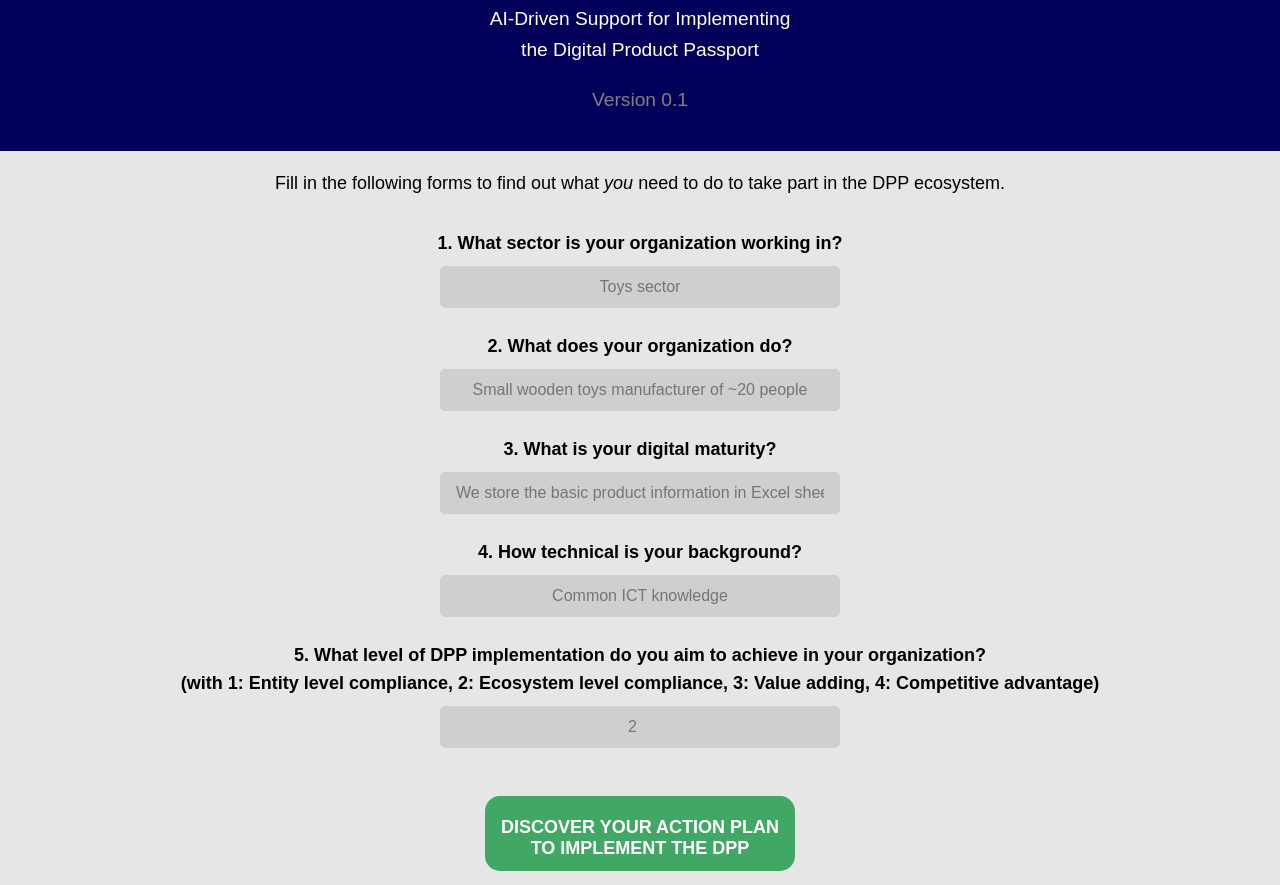
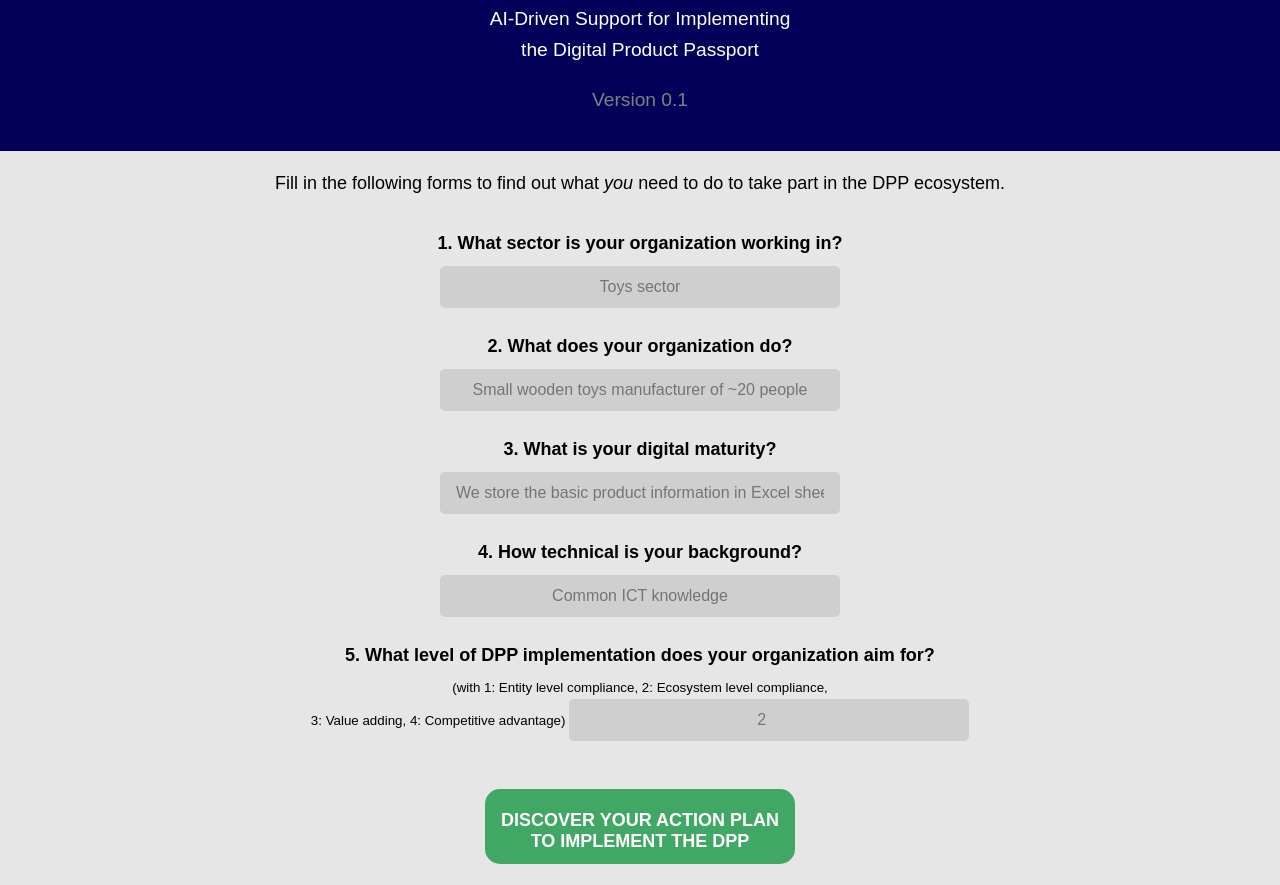
Before and after one commit to isabelrut/system-ai, a website: page docs/index.html in a window 1280 px wide. Shown: the part 92-977 px from the top of the page. Drawn offline with nearby package versions, Linux system fonts and the light colour scheme.

Commit message:
Improve formatting of maturity model question

```diff
--- a/docs/index.html
+++ b/docs/index.html
@@ -43,7 +43,10 @@
         </div>
 
         <div class="form-group">
-            <label for="implementation">5. What level of DPP implementation do you aim to achieve in your organization? <br> (with 1: Entity level compliance, 2: Ecosystem level compliance, 3: Value adding, 4: Competitive advantage)</label>
+            <label for="implementation">5. What level of DPP implementation does your organization aim for?</label>
+            <small class="form-text">
+                (with 1: Entity level compliance, 2: Ecosystem level compliance, <br> 3: Value adding, 4: Competitive advantage)
+            </small>
             <input id="implementation" type="number" min="1" max="4" placeholder="2">
         </div>
 
```
